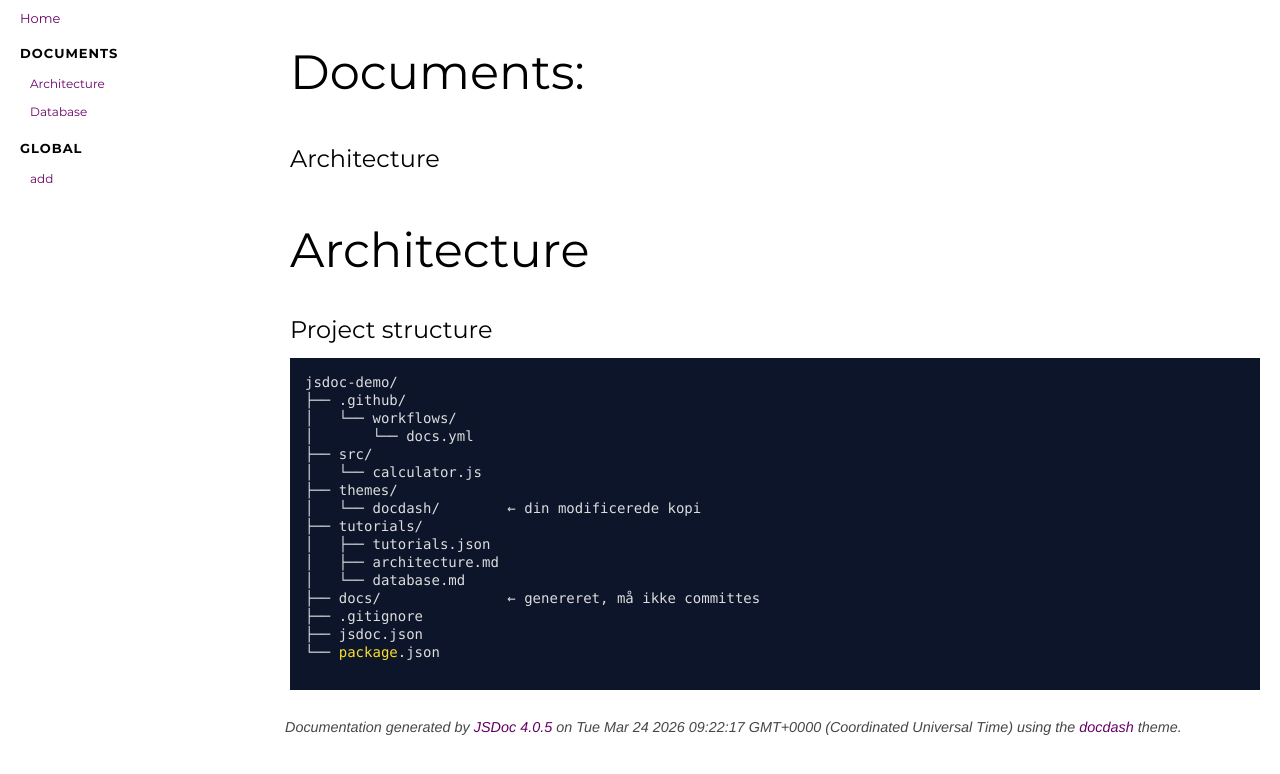
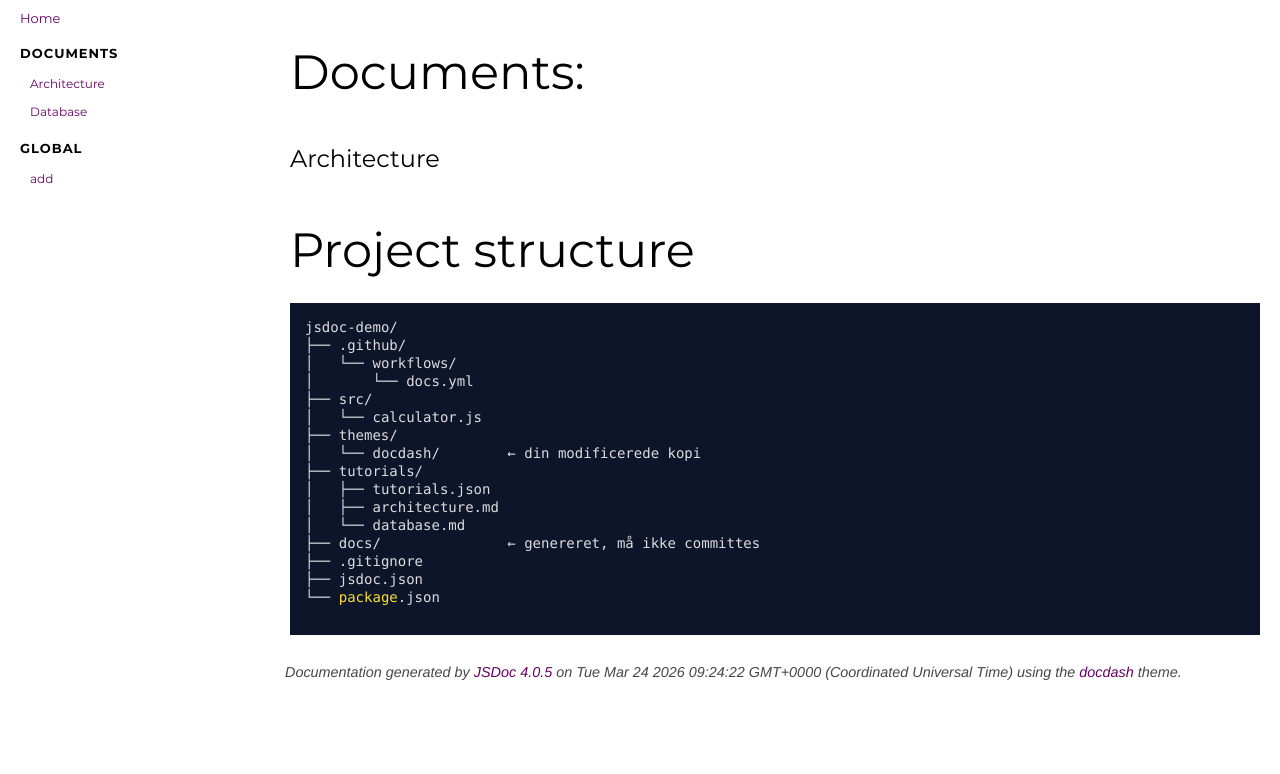
Before and after one commit to NimNim20/jsdoc-demo, a plain HTML site: page tutorial-architecture.html in a window 1280 px wide. Drawn offline with Linux system fonts and the light colour scheme.

Commit message:
deploy: ac366c0093fbff6a11ba67752b68f27afee8cc17

```diff
--- a/tutorial-architecture.html
+++ b/tutorial-architecture.html
@@ -47,8 +47,7 @@
 </header>
 
 <article>
-    <h1>Architecture</h1>
-<h2>Project structure</h2>
+    <h1>Project structure</h1>
 <pre class="prettyprint source"><code>jsdoc-demo/
 ├── .github/
 │   └── workflows/
@@ -77,7 +76,7 @@
 <br class="clear">
 
 <footer>
-    Documentation generated by <a href="https://github.com/jsdoc3/jsdoc">JSDoc 4.0.5</a> on Tue Mar 24 2026 09:22:17 GMT+0000 (Coordinated Universal Time) using the <a href="https://github.com/clenemt/docdash">docdash</a> theme.
+    Documentation generated by <a href="https://github.com/jsdoc3/jsdoc">JSDoc 4.0.5</a> on Tue Mar 24 2026 09:24:22 GMT+0000 (Coordinated Universal Time) using the <a href="https://github.com/clenemt/docdash">docdash</a> theme.
 </footer>
 
 <script>prettyPrint();</script>
```
Also changed, not shown: calculator.js.html (+1 -1 lines), global.html (+1 -1 lines), index.html (+1 -1 lines), tutorial-database.html (+1 -1 lines).
